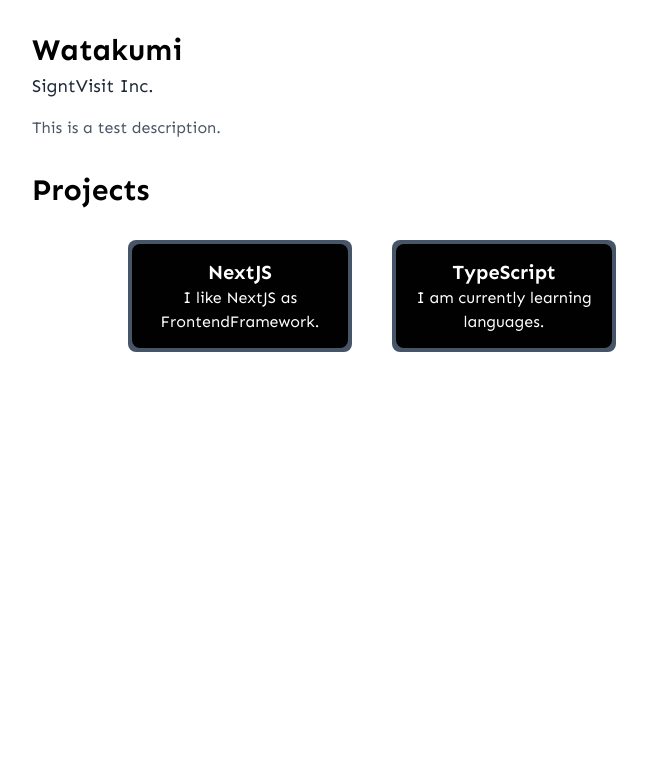
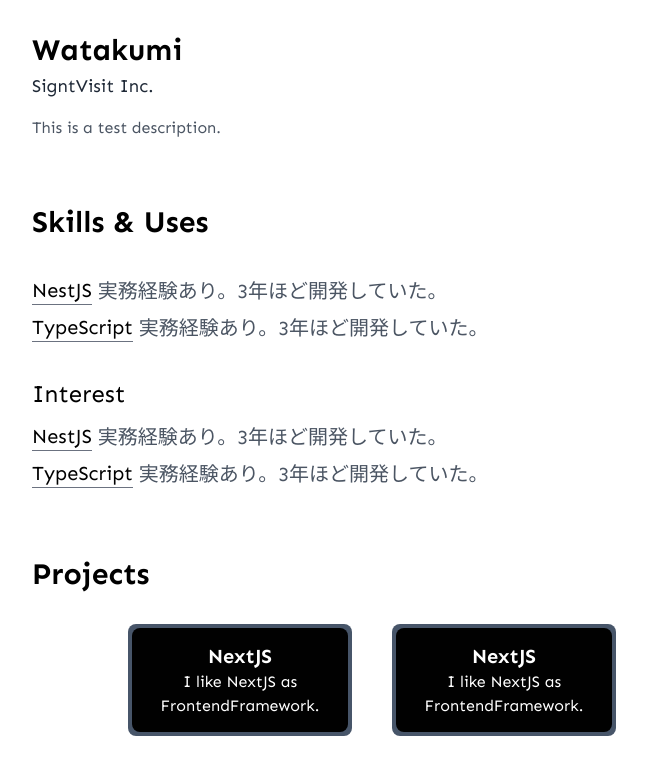
Before and after one commit to Watakumi/meet-binder-front, a Next.js app: page /mypage in a window 1280 px wide. Shown: the top 774 px of the page, without its empty margins (268-915 px from the left). Built offline with nearby package versions, Linux system fonts and the light colour scheme.

Commit message:
ProjectsComponentの構成を分ける

```diff
--- a/components/Projects.tsx
+++ /dev/null
@@ -1,32 +0,0 @@
-const Projects = () => {
-  return (
-    <div className="my-8 px-3 font-sen">
-      <p className="text-3xl font-bold">Projects</p>
-      <div className="my-8 flex flex-col items-center justify-center gap-10 sm:flex-row">
-        <a
-          className="h-[7rem] w-[14rem] cursor-pointer rounded-lg bg-slate-600 p-1 text-white duration-100 hover:scale-105"
-          target="_blank"
-          rel="noopener noreferrer"
-        >
-          <div className="flex h-full w-full flex-col items-center justify-center rounded-lg bg-primary px-2 text-center font-medium">
-            <p className="text-xl font-semibold">NextJS</p>
-            <p>I like NextJS as FrontendFramework.</p>
-          </div>
-        </a>
-
-        <a
-          className="h-[7rem] w-[14rem] cursor-pointer rounded-lg bg-slate-600 p-1 text-white duration-100 hover:scale-105"
-          target="_blank"
-          rel="noopener noreferrer"
-        >
-          <div className="flex h-full w-full flex-col items-center justify-center rounded-lg bg-primary px-2 text-center font-medium">
-            <p className="text-xl font-semibold">TypeScript</p>
-            <p>I am currently learning languages.</p>
-          </div>
-        </a>
-      </div>
-    </div>
-  );
-};
-
-export default Projects;
--- /dev/null
+++ b/components/Projects/ProjectItem.tsx
@@ -0,0 +1,14 @@
+export const ProjectItem = () => {
+  return (
+    <a
+      className="h-[7rem] w-[14rem] cursor-pointer rounded-lg bg-slate-600 p-1 text-white duration-100 hover:scale-105"
+      target="_blank"
+      rel="noopener noreferrer"
+    >
+      <div className="flex h-full w-full flex-col items-center justify-center rounded-lg bg-primary px-2 text-center font-medium">
+        <p className="text-xl font-semibold">NextJS</p>
+        <p>I like NextJS as FrontendFramework.</p>
+      </div>
+    </a>
+  );
+};
--- /dev/null
+++ b/components/Projects/Projects.tsx
@@ -0,0 +1,15 @@
+import { ProjectItem } from './ProjectItem';
+
+const Projects = () => {
+  return (
+    <div className="my-8 px-3 font-sen">
+      <p className="text-3xl font-bold">Projects</p>
+      <div className="my-8 flex flex-col items-center justify-center gap-10 sm:flex-row">
+        <ProjectItem />
+        <ProjectItem />
+      </div>
+    </div>
+  );
+};
+
+export default Projects;
--- a/pages/mypage/index.tsx
+++ b/pages/mypage/index.tsx
@@ -1,10 +1,12 @@
 import React from 'react';
 import { About } from '../../components/About';
-import Projects from '../../components/Projects';
+import Projects from '../../components/Projects/Projects';
+import Skills from '../../components/Skills/Skills';
 const Mypage: React.FunctionComponent = () => {
   return (
     <div className="px-2 sm:px-8 md:px-24 lg:px-48 xl:px-72">
       <About />
+      <Skills />
       <Projects />
     </div>
   );
```
